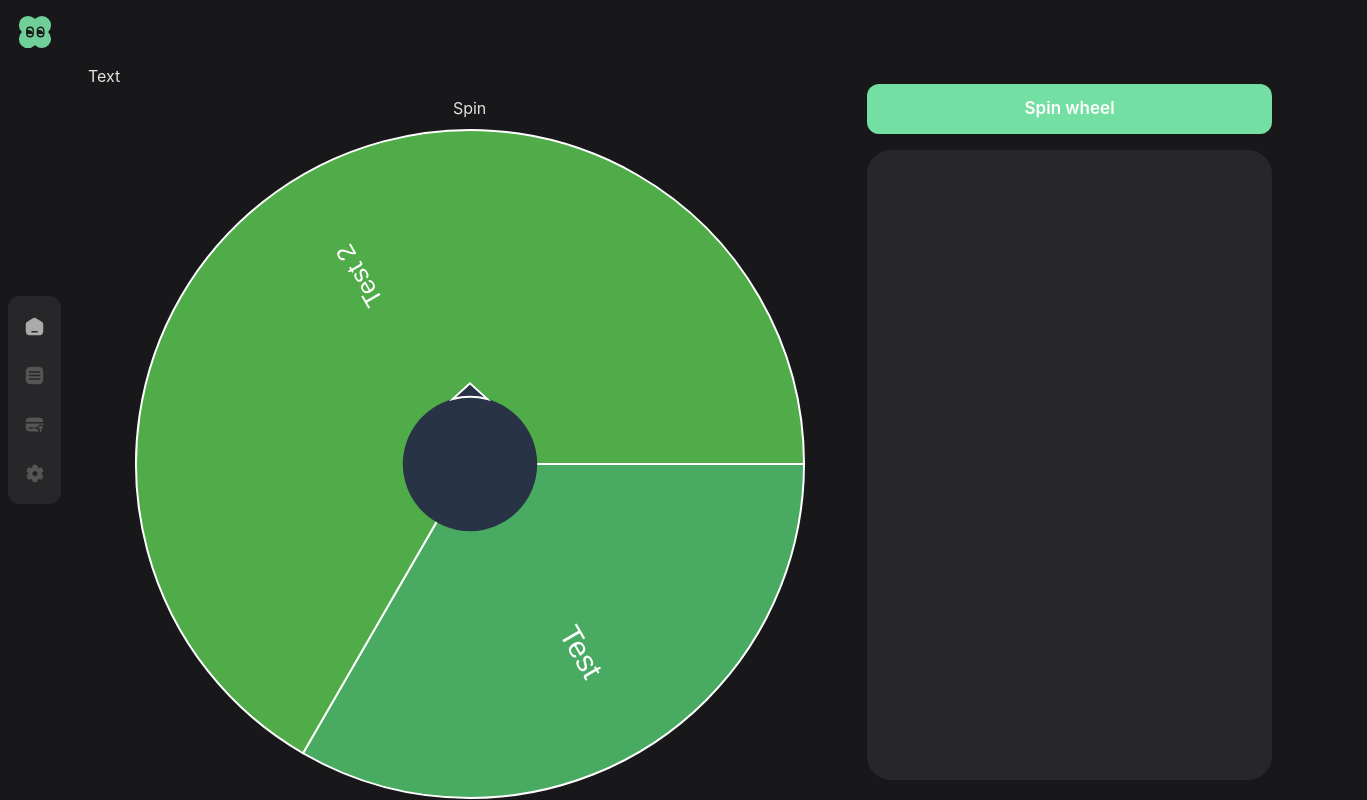
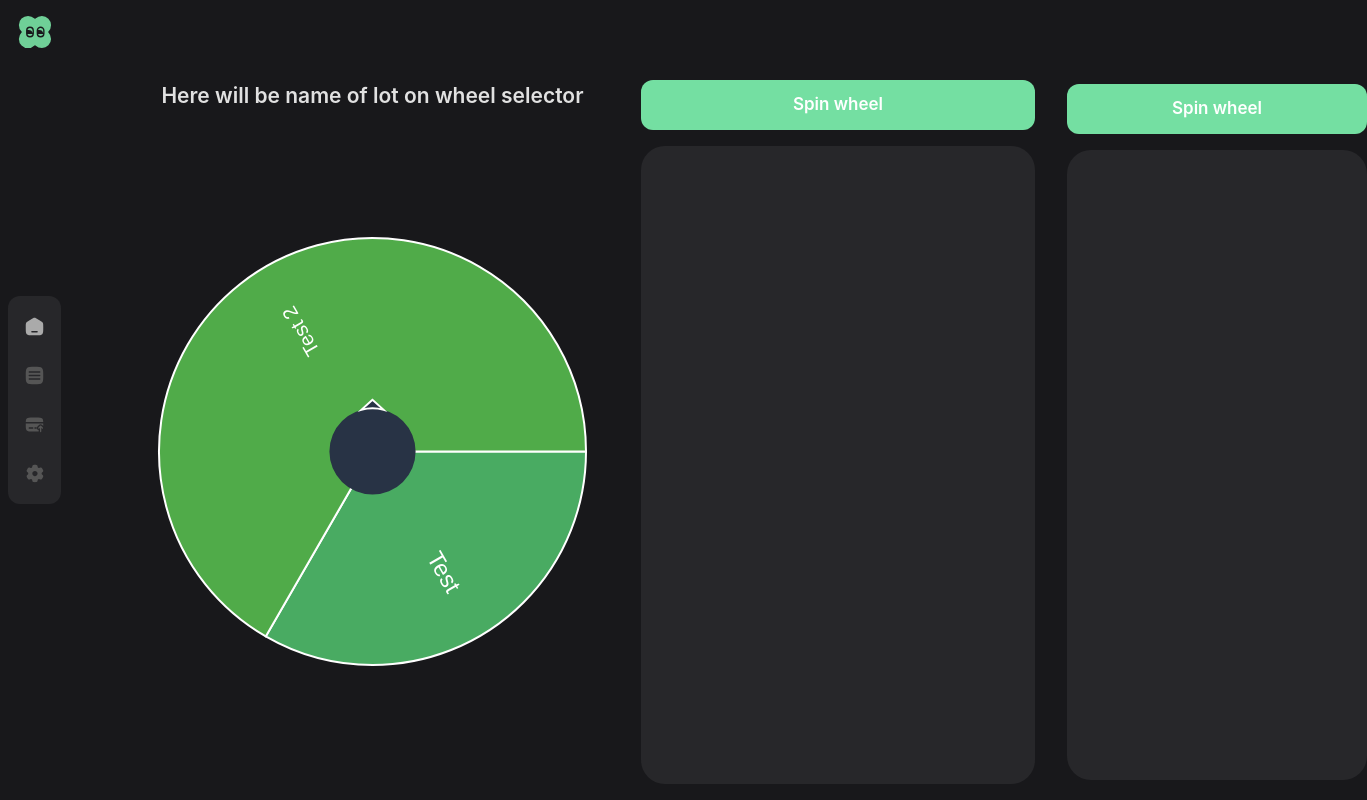
Before and after one commit to novsource/klewik-mono, a React (Vite) app in the folder apps/streamers-dashboard/: page /dashboard/1/wheel in a window 1280 px wide. Shown: the whole page, 1367 px wide, since content can reach past the window. Built offline with nearby package versions, Linux system fonts and the light colour scheme.

Commit message:
refactor(wheel): move right section to wheel container

```diff
--- a/apps/streamers-dashboard/src/pages/AuctionWheelPage/components/Wheel/WheelContainer.tsx
+++ b/apps/streamers-dashboard/src/pages/AuctionWheelPage/components/Wheel/WheelContainer.tsx
@@ -49,11 +49,26 @@ const WheelContainer = () => {
   };
 
   return (
-    <div className="h-full w-full flex flex-col gap-y-2">
-      <span ref={lotTextRef}>Text</span>
-      <button onClick={handleClick}>Spin</button>
-      <div className="w-full h-full">
-        <Wheel ref={wheelRef} wheelSelectorRef={wheelSelectorRef} />
+    <div className="flex h-full w-full px-4 flex-shrink-1 py-4">
+      <div className="h-full w-full flex flex-col gap-y-2 flex-shrink-[2]">
+        <span
+          ref={lotTextRef}
+          className="font-semibold text-titleXL text-center">
+          Here will be name of lot on wheel selector
+        </span>
+        <div className="w-full h-full">
+          <Wheel ref={wheelRef} wheelSelectorRef={wheelSelectorRef} />
+        </div>
+      </div>
+      <div className="min-w-[300px] w-[500px] h-full">
+        <div className="h-full flex flex-col gap-y-4">
+          <button
+            onClick={handleClick}
+            className="bg-green text-white font-semibold text-title px-5 py-3 rounded-medium">
+            Spin wheel
+          </button>
+          <div className="h-full bg-dark rounded-large"></div>
+        </div>
       </div>
     </div>
   );
```
